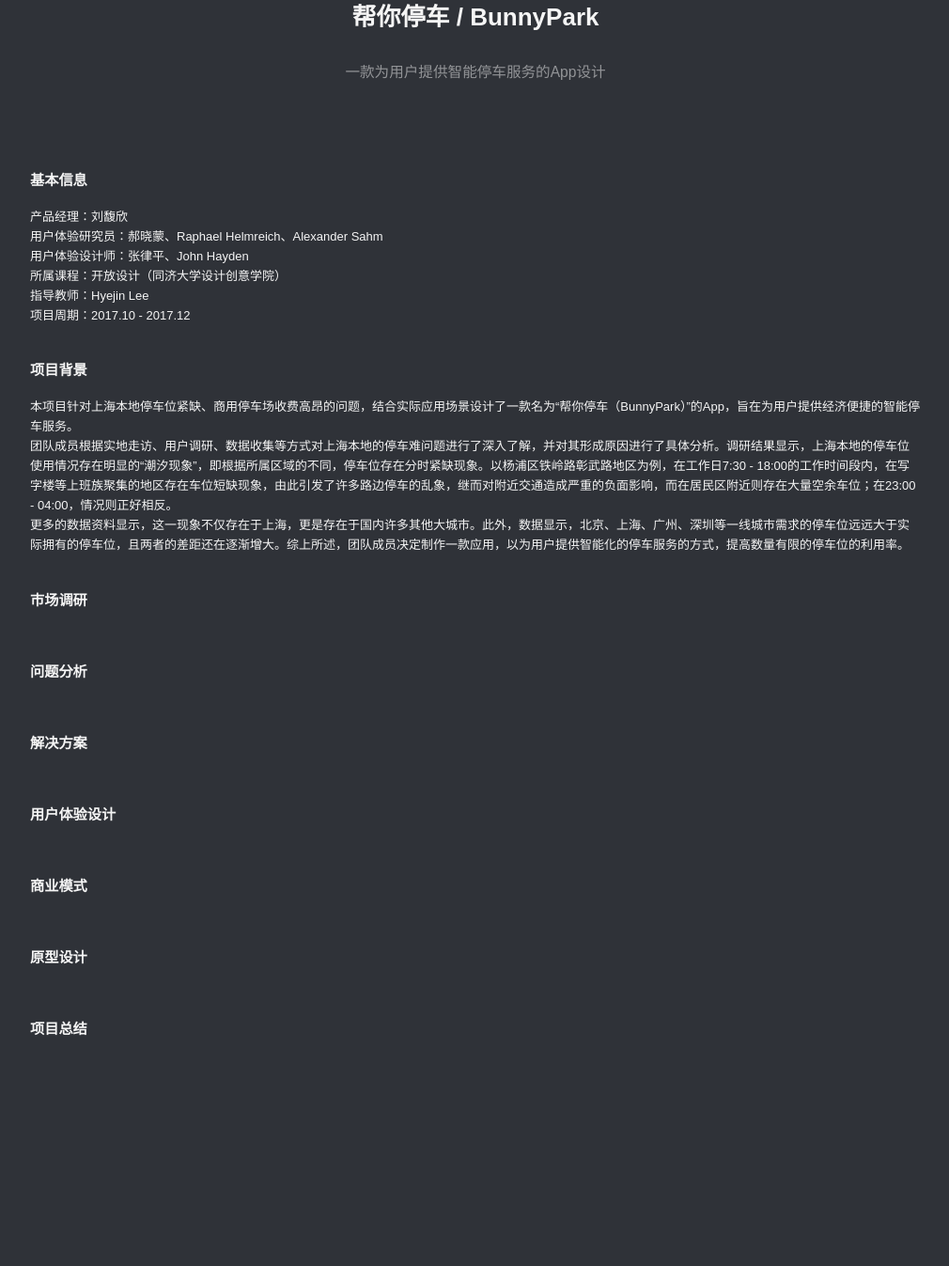
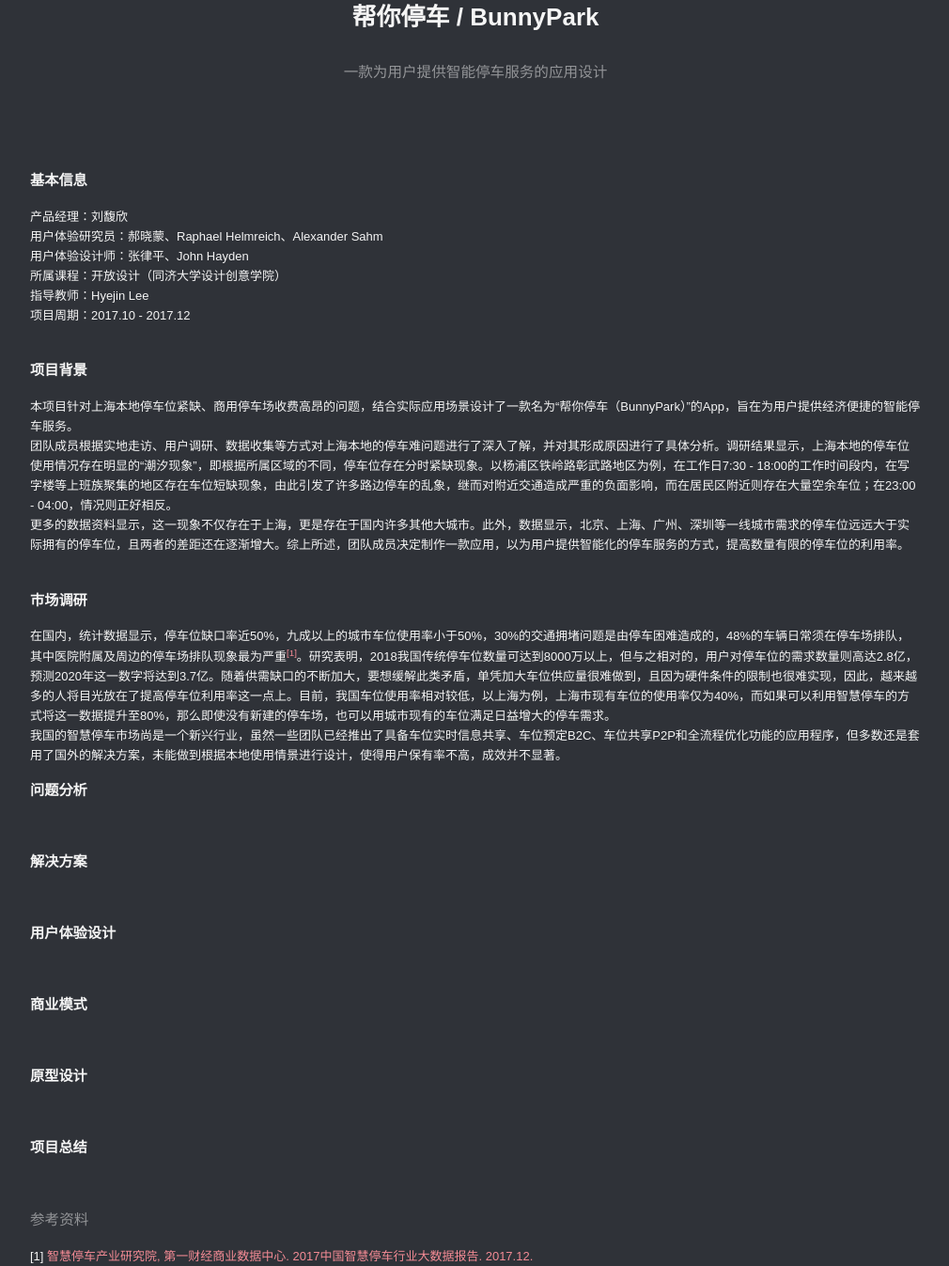
Before and after one commit to liufuxin2019/fuxindesign.github.io, a plain HTML site: page BunnyPark.html in a window 1280 px wide. Shown: the part 244-1591 px from the top of the page at 94% size, without its empty margins (134-1144 px from the left). Before the commit the page ends 1367 px from the top, so only its background shows below. Drawn offline with Linux system fonts and the light colour scheme; a web font is replaced by a local one.

Commit message:
BunnyPark

```diff
--- a/BunnyPark.html
+++ b/BunnyPark.html
@@ -21,7 +21,7 @@
     </section>
 <header>
 <h1>帮你停车 / BunnyPark</h1>
-<p>一款为用户提供智能停车服务的App设计</p>
+<p>一款为用户提供智能停车服务的应用设计</p>
 </header>
 <br>
 <h3>基本信息</h3>
@@ -38,6 +38,8 @@
 更多的数据资料显示，这一现象不仅存在于上海，更是存在于国内许多其他大城市。此外，数据显示，北京、上海、广州、深圳等一线城市需求的停车位远远大于实际拥有的停车位，且两者的差距还在逐渐增大。综上所述，团队成员决定制作一款应用，以为用户提供智能化的停车服务的方式，提高数量有限的停车位的利用率。<br>
 <br/>
 <h3>市场调研</h3>
+在国内，统计数据显示，停车位缺口率近50%，九成以上的城市车位使用率小于50%，30%的交通拥堵问题是由停车困难造成的，48%的车辆日常须在停车场排队，其中医院附属及周边的停车场排队现象最为严重<sup><a href="#ref1">[1]</a></sup>。研究表明，2018我国传统停车位数量可达到8000万以上，但与之相对的，用户对停车位的需求数量则高达2.8亿，预测2020年这一数字将达到3.7亿。随着供需缺口的不断加大，要想缓解此类矛盾，单凭加大车位供应量很难做到，且因为硬件条件的限制也很难实现，因此，越来越多的人将目光放在了提高停车位利用率这一点上。目前，我国车位使用率相对较低，以上海为例，上海市现有车位的使用率仅为40%，而如果可以利用智慧停车的方式将这一数据提升至80%，那么即使没有新建的停车场，也可以用城市现有的车位满足日益增大的停车需求。<br>
+我国的智慧停车市场尚是一个新兴行业，虽然一些团队已经推出了具备车位实时信息共享、车位预定B2C、车位共享P2P和全流程优化功能的应用程序，但多数还是套用了国外的解决方案，未能做到根据本地使用情景进行设计，使得用户保有率不高，成效并不显著。
 <br/>
 <h3>问题分析</h3>
 <br/>
@@ -50,6 +52,9 @@
 <h3>原型设计</h3>
 <br/>
 <h3>项目总结</h3>
+<br/>
+<p>参考资料</p>
+[1] <a id="ref1" href="https://cbndata.com/report/505/detail?isReading=report&page=1&readway=across">智慧停车产业研究院, 第一财经商业数据中心. 2017中国智慧停车行业大数据报告. 2017.12.</a>
 </div>
 
 
```
Also changed, not shown: about.html (+3 -3 lines), index.html (+1 -1 lines).
